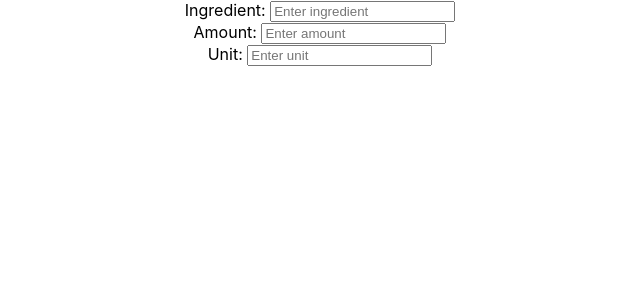
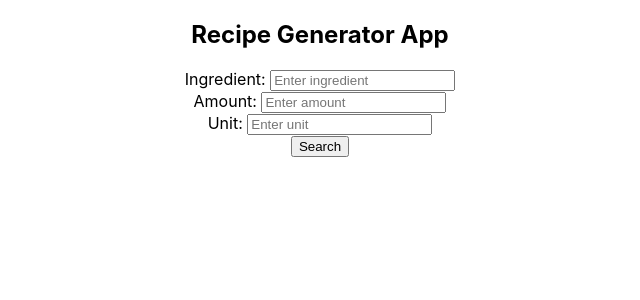
Before and after one commit to april-r-valdez/-recipe-app, a React (Create React App) app: page / in a window 1280 px wide. Shown: the top 300 px of the page, without its empty margins (320-960 px from the left). Built offline with nearby package versions, Linux system fonts and the light colour scheme.

Commit message:
add button to submit the form

```diff
--- a/src/App.js
+++ b/src/App.js
@@ -5,6 +5,7 @@ import TextBox from "./TextBox";
 function App() {
   return (
     <div className="App">
+      <h2>Recipe Generator App</h2>
       <TextBox />
     </div>
   );
--- a/src/TextBox.js
+++ b/src/TextBox.js
@@ -54,6 +54,7 @@ const TextBox = () => {
             placeholder="Enter unit"
           ></input>
         </div>
+        <button type="submit">Search</button>
       </form>
     </div>
   );
```
